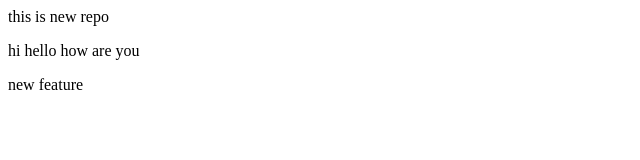
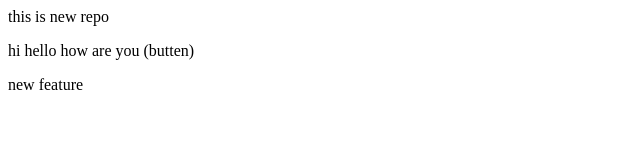
Before and after one commit to Utkarsh6767/localrepo, a plain HTML site: page index.html in a window 1280 px wide. Shown: the full height of the page, 0-640 px from the left. Drawn offline with Linux system fonts and the light colour scheme.

```diff
--- a/index.html
+++ b/index.html
@@ -1,3 +1,3 @@
 <p>this is new repo<p>
-<p> hi hello how are you <p>
+<p> hi hello how are you (butten)<p>
 <p> new feature <p>
```
